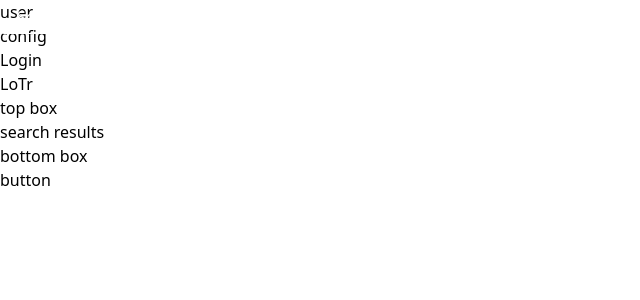
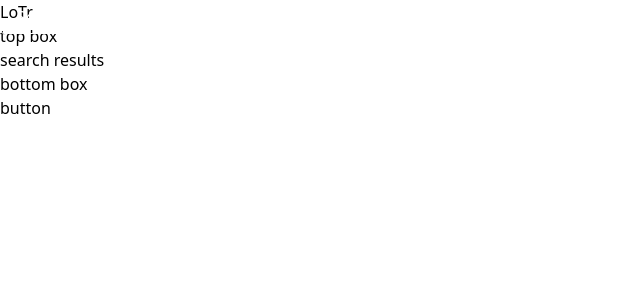
Before and after one commit to vileider/COORD_clone, a Next.js app: page / in a window 1280 px wide. Shown: the top 300 px of the page, without its empty margins (0-640 px from the left). Built offline with nearby package versions, Linux system fonts and the light colour scheme.

Commit message:
comments out placeholder items

```diff
--- a/src/pages/index.tsx
+++ b/src/pages/index.tsx
@@ -5,10 +5,10 @@ export default function Home() {
     <div className='main-page'>
       <div className='top-bar'>
         <div className='left-side'>
-          <div className='user'>user</div>
-          <div className='config'>config</div>
+          {/* <div className='user'>user</div>
+          <div className='config'>config</div> */}
         </div>
-        <div className='right-side'>Login</div>
+        {/* <div className='right-side'>Login</div> */}
       </div>
       <SearchPage />
     </div>
```
